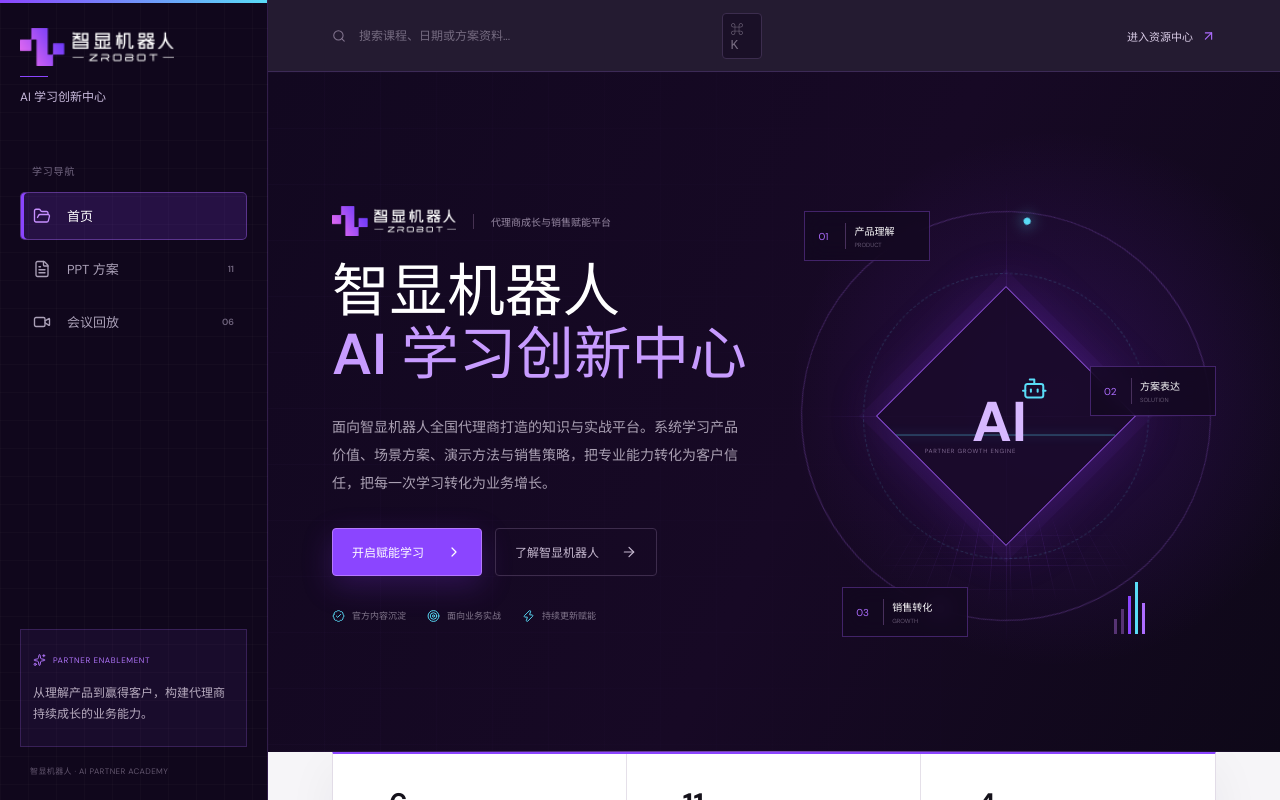
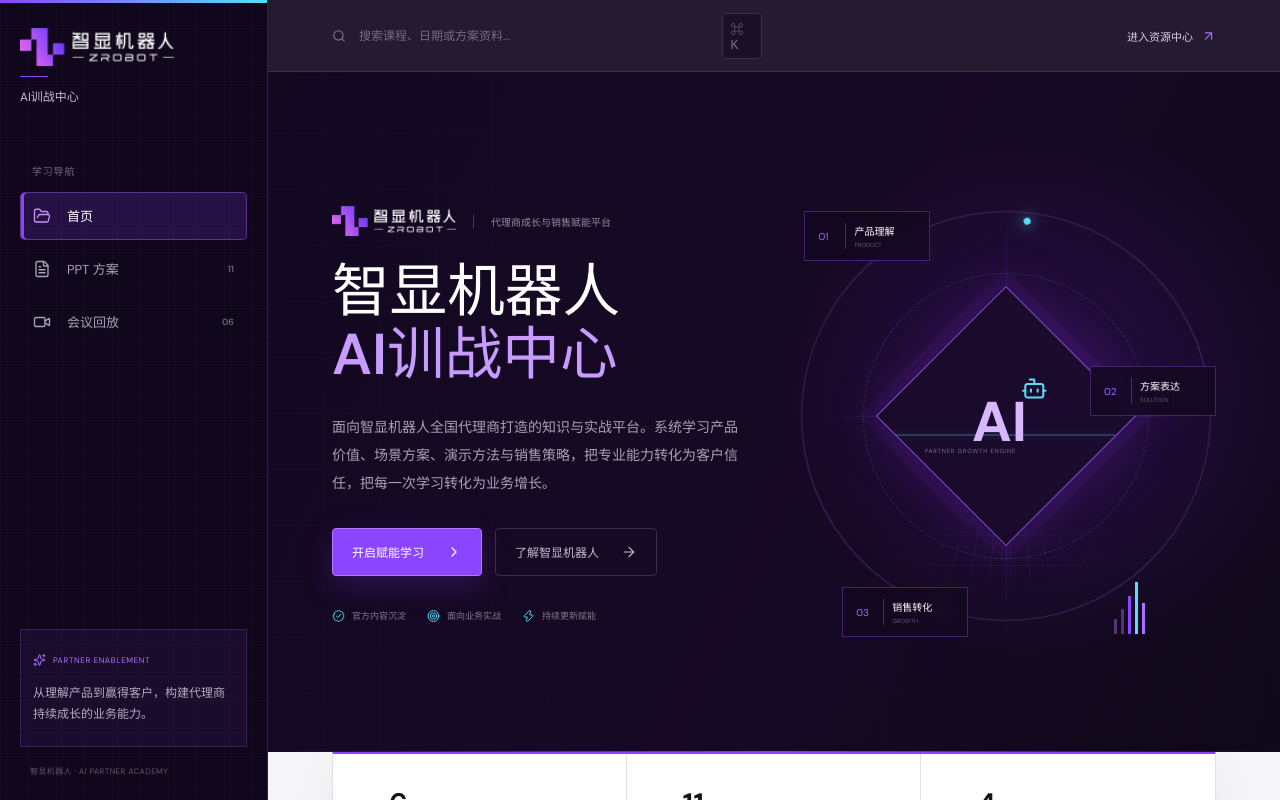
Before and after one commit to Rancho-Yin/zbrainlearning, a React (Vite) app: page / in a window 1280 px wide. Shown: the top 800 px of the page. Built offline with nearby package versions, Linux system fonts and the light colour scheme.

Commit message:
Rename learning center to AI training center

```diff
--- a/index.html
+++ b/index.html
@@ -4,8 +4,8 @@
     <meta charset="UTF-8" />
     <meta name="viewport" content="width=device-width, initial-scale=1.0" />
     <meta name="theme-color" content="#120820" />
-    <meta name="description" content="智显机器人 AI 学习创新中心，为代理商提供产品学习、实战培训与销售赋能。" />
-    <title>智显机器人 AI 学习创新中心</title>
+    <meta name="description" content="智显机器人AI训战中心，为代理商提供产品学习、实战培训与销售赋能。" />
+    <title>智显机器人AI训战中心</title>
   </head>
   <body>
     <div id="root"></div>
--- a/src/main.jsx
+++ b/src/main.jsx
@@ -57,10 +57,10 @@
 
 function Brand() {
   return (
-    <a className="brand" href="#top" aria-label="返回智显机器人 AI 学习创新中心首页">
+    <a className="brand" href="#top" aria-label="返回智显机器人AI训战中心首页">
       <img src={LOGO_SRC} alt="智显机器人" />
       <span className="brand-divider" />
-      <span className="brand-site-name">AI 学习创新中心</span>
+      <span className="brand-site-name">AI训战中心</span>
     </a>
   );
 }
@@ -137,7 +137,7 @@
       <div className="hero-grid" aria-hidden="true" />
       <div className="hero-copy">
         <div className="hero-brand-line"><img src={LOGO_SRC} alt="" /><span>代理商成长与销售赋能平台</span></div>
-        <h1><span>智显机器人</span><span>AI 学习创新中心</span></h1>
+        <h1><span>智显机器人</span><span>AI训战中心</span></h1>
         <p>面向智显机器人全国代理商打造的知识与实战平台。系统学习产品价值、场景方案、演示方法与销售策略，把专业能力转化为客户信任，把每一次学习转化为业务增长。</p>
         <div className="hero-actions">
           <button className="primary-button" onClick={onBrowse}>开启赋能学习 <ChevronRight /></button>
@@ -434,7 +434,7 @@
 
 function Footer() {
   return (
-    <footer><div className="footer-brand"><img src={LOGO_SRC} alt="智显机器人" /><span>AI 学习创新中心</span></div><div><GraduationCap /><span>赋能每一位伙伴，更专业地理解产品、更高效地赢得客户。</span></div><a href="#top">返回顶部 <ArrowLeft /></a></footer>
+    <footer><div className="footer-brand"><img src={LOGO_SRC} alt="智显机器人" /><span>AI训战中心</span></div><div><GraduationCap /><span>赋能每一位伙伴，更专业地理解产品、更高效地赢得客户。</span></div><a href="#top">返回顶部 <ArrowLeft /></a></footer>
   );
 }
 
```
Also changed, not shown: 1 other file (tests, documents, lock files or other folders).
